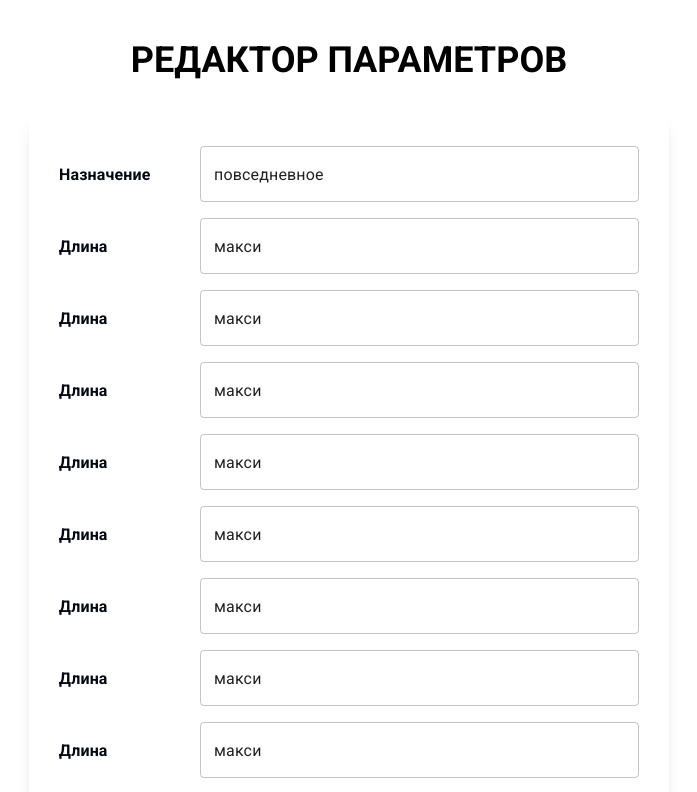
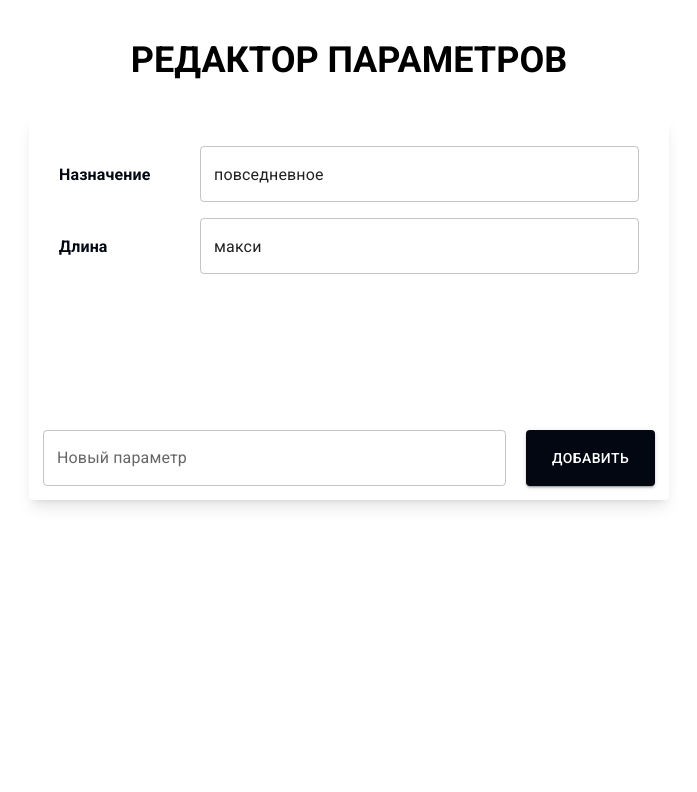
Before and after one commit to MiggRabbid/test-task---Selsup, a React (Vite) app: page / in a window 1280 px wide. Shown: the top 792 px of the page, without its empty margins (291-988 px from the left). Built offline with nearby package versions, Linux system fonts and the light colour scheme.

Commit message:
Fix: initialParams

```diff
--- a/src/app/App.tsx
+++ b/src/app/App.tsx
@@ -164,19 +164,6 @@ class ParamEditor extends React.Component<Props, State> {
 const initialParams: Param[] = [
   { id: 1, name: 'Назначение', type: ParamType.String },
   { id: 2, name: 'Длина', type: ParamType.String },
-  { id: 2, name: 'Длина', type: ParamType.String },
-  { id: 2, name: 'Длина', type: ParamType.String },
-  { id: 2, name: 'Длина', type: ParamType.String },
-  { id: 2, name: 'Длина', type: ParamType.String },
-  { id: 2, name: 'Длина', type: ParamType.String },
-  { id: 2, name: 'Длина', type: ParamType.String },
-  { id: 2, name: 'Длина', type: ParamType.String },
-  { id: 2, name: 'Длина', type: ParamType.String },
-  { id: 2, name: 'Длина', type: ParamType.String },
-  { id: 2, name: 'Длина', type: ParamType.String },
-  { id: 2, name: 'Длина', type: ParamType.String },
-  { id: 2, name: 'Длина', type: ParamType.String },
-  { id: 2, name: 'Длина', type: ParamType.String },
 ];
 
 const initialModel: Model = {
```
